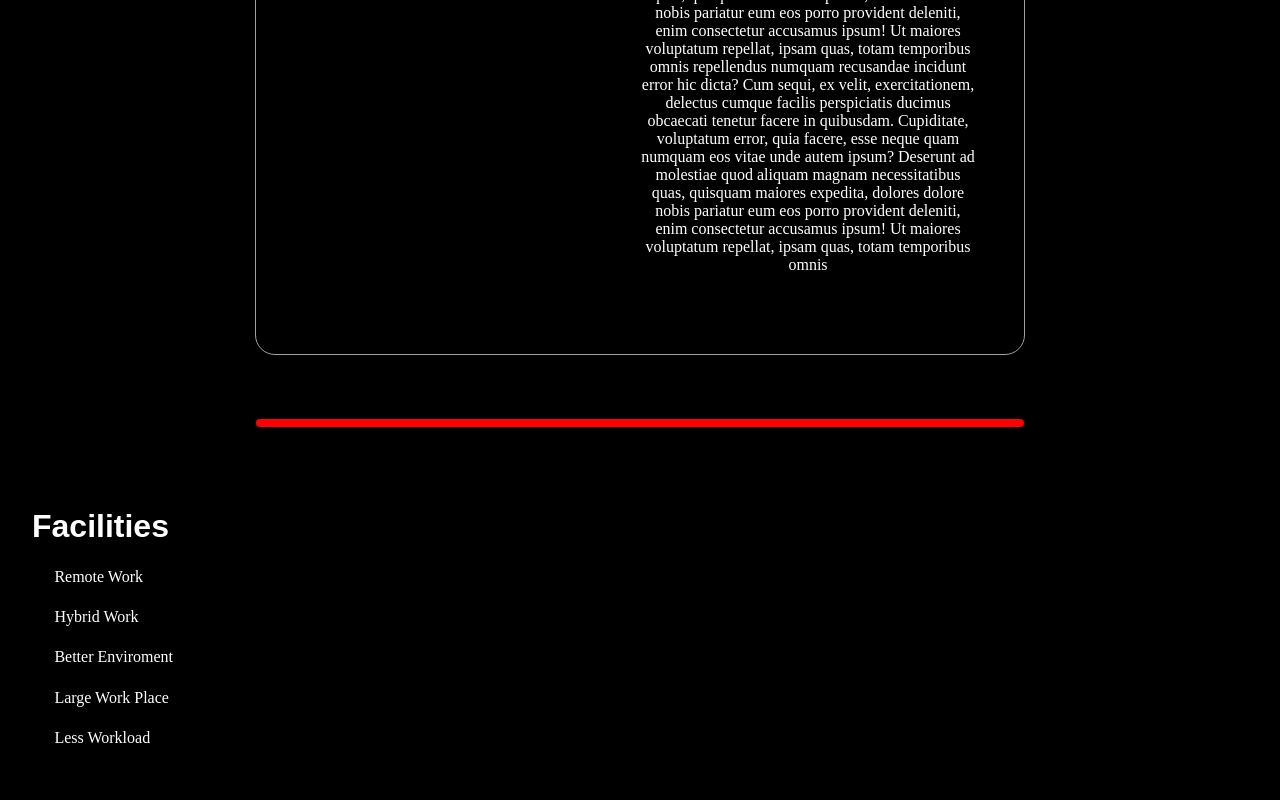
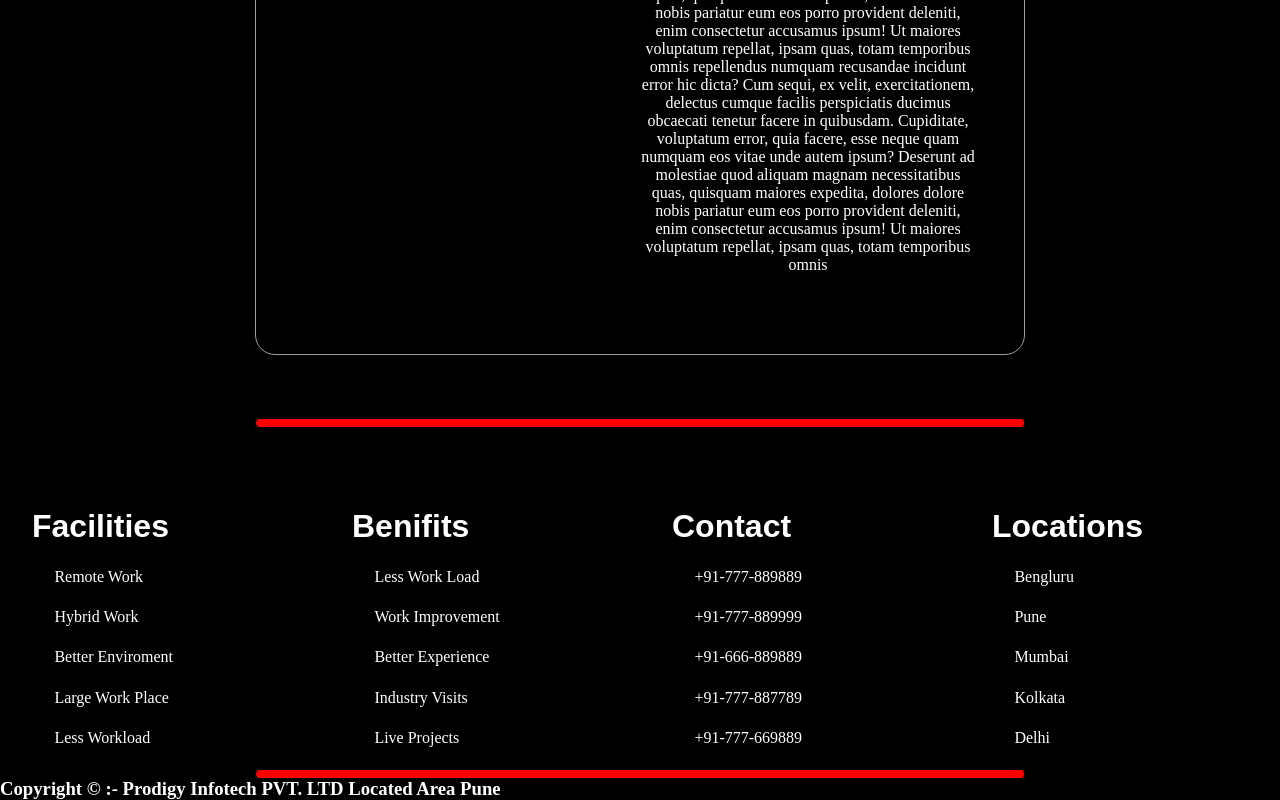
Before and after one commit to YT-Harsh94/Landing-Page, a plain HTML site: page index.html in a window 1280 px wide. Shown: the part 2463-3263 px from the top of the page. Before the commit the page ends 3233 px from the top, so only its background shows below. Drawn offline with Linux system fonts and the light colour scheme; files that its build step writes are made by us from their sources; files whose address does not match are found by name; a web font is replaced by a local one.

Commit message:
Add files via upload

```diff
--- a/index.html
+++ b/index.html
@@ -130,10 +130,41 @@
                <li class="footer_li">Less Workload</li>
             </ul>
           </div>
-          <div class="footer_box"></div>
-          <div class="footer_box"></div>
-          <div class="footer_box"></div>
+          <div class="footer_box">
+            <h1 class="showcase_heading">Benifits</h1>
+            <ul>
+               <li class="footer_li">Less Work Load</li>
+               <li class="footer_li">Work Improvement</li>
+               <li class="footer_li">Better Experience</li>
+               <li class="footer_li">Industry Visits</li>
+               <li class="footer_li">Live Projects</li>
+            </ul>
          </div>
+          <div class="footer_box">
+            <h1 class="showcase_heading">Contact</h1>
+            <ul>
+               <li class="footer_li">+91-777-889889</li>
+               <li class="footer_li">+91-777-889999</li>
+               <li class="footer_li">+91-666-889889</li>
+               <li class="footer_li">+91-777-887789</li>
+               <li class="footer_li">+91-777-669889</li>
+            </ul>
+          </div>
+          <div class="footer_box">
+            <h1 class="showcase_heading">Locations</h1>
+            <ul>
+               <li class="footer_li">Bengluru</li>
+               <li class="footer_li">Pune</li>
+               <li class="footer_li">Mumbai</li>
+               <li class="footer_li">Kolkata</li>
+               <li class="footer_li">Delhi</li>
+            </ul>
+          </div>
+         </div>
+      </div>
+      <hr class="header_line" id="footer_end_line">
+      <div class="footer_end_box">
+         <h3 class="">Copyright &#169; :- Prodigy Infotech PVT. LTD Located Area Pune</h3>
       </div>
    </footer>
 </body>
```
